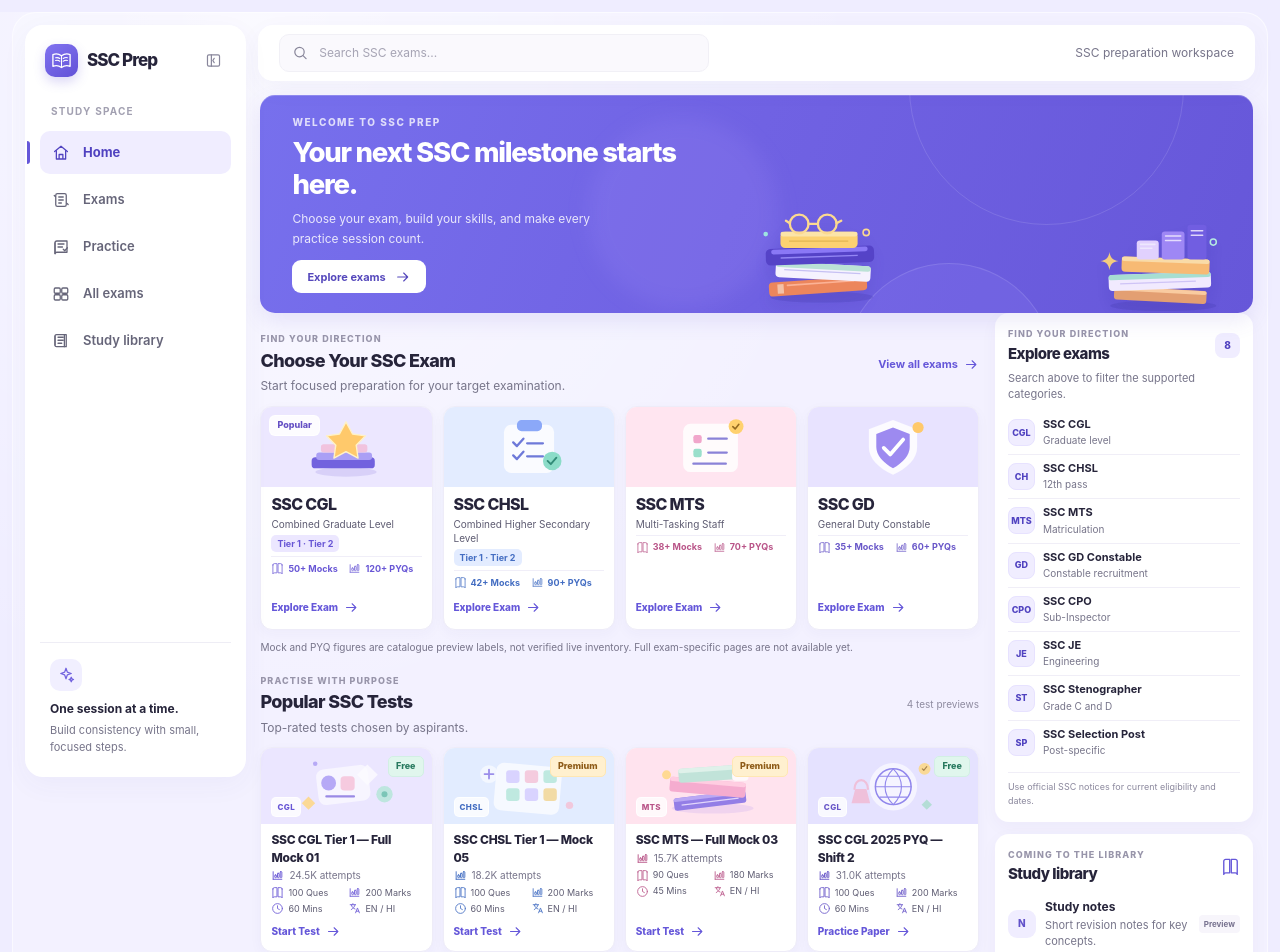
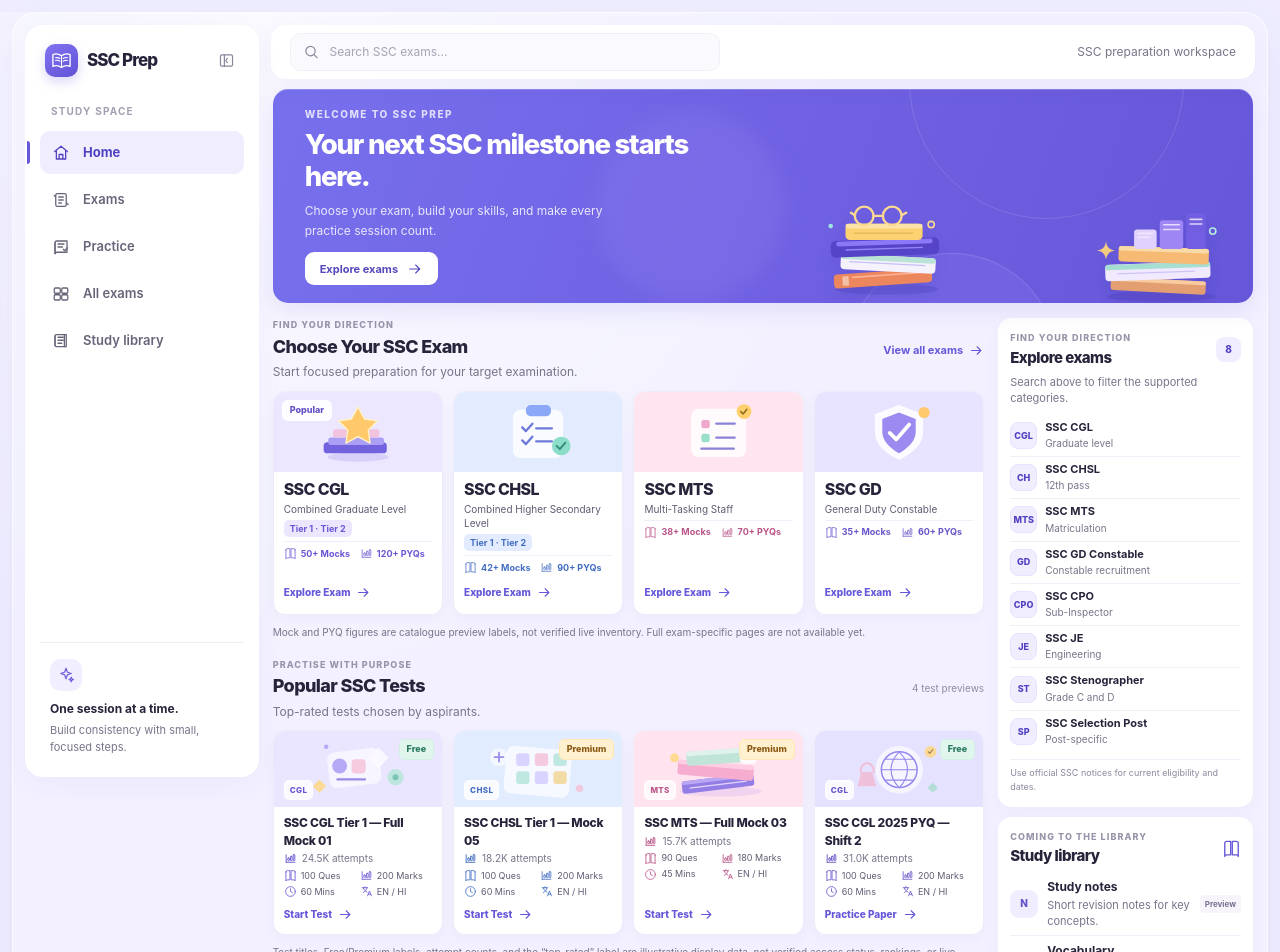
Before and after one commit to zerofall248-cmd/ssc-prep, a Next.js app: page / in a window 1280 px wide. Shown: the top 952 px of the page. Built offline with nearby package versions, Linux system fonts and the light colour scheme.

Commit message:
layout: balance workspace proportions and compact vertical rhythm

```diff
--- a/src/app/globals.css
+++ b/src/app/globals.css
@@ -21,7 +21,7 @@
   --radius-lg: 18px;
   --radius-md: 13px;
   --radius-sm: 9px;
-  --content-width: 1560px;
+  --content-width: 1680px;
 }
 
 * { box-sizing: border-box; }
@@ -76,12 +76,13 @@ a:focus-visible, button:focus-visible, input:focus-visible {
   margin: 12px auto;
   padding: 12px;
   display: grid;
-  grid-template-columns: minmax(210px, 18%) minmax(0, 1fr);
+  grid-template-columns: minmax(210px, 19%) minmax(0, 1fr);
   align-items: start;
   gap: 12px;
   background: rgba(255, 255, 255, .25);
-  border: 1px solid rgba(255, 255, 255, .58);
+  border: 1px solid rgba(255, 255, 255, .62);
   border-radius: 24px;
+  box-shadow: 0 18px 56px rgba(82, 68, 162, .065);
 }
 
 .sidebar {
@@ -244,9 +245,9 @@ a:focus-visible, button:focus-visible, input:focus-visible {
   position: sticky;
   top: 24px;
   z-index: 25;
-  min-height: 56px;
-  margin-bottom: 14px;
-  padding: 0 20px;
+  min-height: 54px;
+  margin-bottom: 10px;
+  padding: 0 18px;
   display: flex;
   align-items: center;
   gap: 20px;
@@ -390,26 +391,28 @@ a:focus-visible, button:focus-visible, input:focus-visible {
 .search-no-results button { display: block; margin-top: 8px; padding: 0; color: var(--purple); background: none; border: 0; font-weight: 700; }
 
 .workspace-content {
-  padding: 0 2px;
+  min-width: 0;
+  padding: 0 2px 2px;
 }
 
 .dashboard-grid {
   display: grid;
-  grid-template-columns: minmax(0, 1fr) minmax(258px, 26%);
+  grid-template-columns: minmax(0, 1fr) minmax(250px, 26%);
   align-items: start;
-  gap: 16px;
+  gap: 14px;
 }
 
 .primary-column { min-width: 0; }
 
 .hero-banner {
   position: relative;
-  min-height: 178px;
+  min-height: 174px;
+  margin-bottom: 15px;
   overflow: hidden;
   isolation: isolate;
   display: flex;
   align-items: center;
-  padding: 20px clamp(26px, 2.5vw, 36px);
+  padding: 18px clamp(26px, 2.5vw, 38px);
   color: white;
   background: linear-gradient(110deg, #7770ed 0%, #7062e3 48%, #6657d9 100%);
   border-radius: 15px;
@@ -440,7 +443,7 @@ a:focus-visible, button:focus-visible, input:focus-visible {
   filter: blur(10px);
 }
 
-.hero-content { position: relative; z-index: 2; width: min(440px, 100%); }
+.hero-content { position: relative; z-index: 2; width: min(440px, 48%); }
 
 .hero-eyebrow {
   margin: 0 0 7px;
@@ -485,13 +488,13 @@ a:focus-visible, button:focus-visible, input:focus-visible {
 
 .hero-cta:hover { transform: translateY(-1px); box-shadow: 0 5px 14px rgba(42, 28, 140, .18); }
 .hero-books { position: absolute; z-index: 1; width: 148px; pointer-events: none; filter: drop-shadow(0 9px 8px rgba(41, 29, 135, .1)); }
-.hero-books-left { left: 49%; bottom: 4px; opacity: .98; }
-.hero-books-right { right: 2%; bottom: -2px; width: 144px; opacity: .96; }
+.hero-books-left { left: 55%; bottom: 2px; opacity: .98; }
+.hero-books-right { right: 2%; bottom: -3px; width: 148px; opacity: .96; }
 
-.content-section { min-width: 0; margin-top: 19px; scroll-margin-top: 89px; }
+.content-section { min-width: 0; margin-top: 0; scroll-margin-top: 89px; }
 
 .content-section-heading {
-  margin-bottom: 10px;
+  margin-bottom: 9px;
   display: flex;
   align-items: end;
   justify-content: space-between;
@@ -728,12 +731,12 @@ a:focus-visible, button:focus-visible, input:focus-visible {
   min-width: 0;
   display: flex;
   flex-direction: column;
-  gap: 12px;
+  gap: 10px;
 }
 
 .rail-panel {
   min-width: 0;
-  padding: 13px 12px;
+  padding: 12px 11px;
   background: rgba(255, 255, 255, .96);
   border: 1px solid rgba(255, 255, 255, .9);
   border-radius: 14px;
@@ -764,7 +767,7 @@ a:focus-visible, button:focus-visible, input:focus-visible {
 
 .exam-directory-item {
   min-width: 0;
-  padding: 6px 0;
+  padding: 5px 0;
   display: flex;
   align-items: center;
   gap: 8px;
@@ -775,18 +778,18 @@ a:focus-visible, button:focus-visible, input:focus-visible {
 .exam-directory-item .exam-monogram { width: 27px; height: 27px; font-size: 9px; border-radius: 8px; }
 .exam-directory-copy strong { font-size: 11px; line-height: 1.3; }
 .exam-directory-copy small { font-size: 10px; }
-.exam-panel-footnote { margin: 8px 0 0; padding-top: 7px; color: #8c899e; border-top: 1px solid #f0eef7; font-size: 9px; line-height: 1.55; }
+.exam-panel-footnote { margin: 7px 0 0; padding-top: 6px; color: #8c899e; border-top: 1px solid #f0eef7; font-size: 9px; line-height: 1.55; }
 
 .exam-directory-empty { padding: 7px 0; }
 .exam-directory-empty p { margin: 0 0 6px; color: var(--muted); font-size: 11px; }
 .exam-directory-empty button { padding: 0; color: var(--purple); background: none; border: 0; font-size: 11px; font-weight: 700; }
 
 .library-panel { padding-bottom: 10px; }
-.resource-preview-list { margin-top: 7px; }
+.resource-preview-list { margin-top: 6px; }
 
 .resource-preview {
   min-width: 0;
-  padding: 7px 0;
+  padding: 6px 0;
   display: grid;
   grid-template-columns: 29px minmax(0, 1fr) auto;
   align-items: center;
@@ -829,8 +832,8 @@ a:focus-visible, button:focus-visible, input:focus-visible {
 .library-note { margin: 7px 0 0; color: #8c899e; font-size: 10px; line-height: 1.5; }
 
 .workspace-footer {
-  margin: 17px 0 2px;
-  padding: 11px 3px 1px;
+  margin: 14px 0 2px;
+  padding: 9px 3px 1px;
   display: flex;
   align-items: center;
   justify-content: space-between;
@@ -854,9 +857,11 @@ a:focus-visible, button:focus-visible, input:focus-visible {
   .sidebar { top: 19px; min-height: calc(100vh - 38px); }
   .toolbar { top: 19px; }
   .dashboard-grid { grid-template-columns: minmax(0, 1fr) minmax(228px, 28%); gap: 12px; }
-  .hero-banner { padding: 19px 25px; min-height: 170px; }
+  .hero-banner { padding: 17px 24px; min-height: 160px; }
+  .hero-content { width: min(430px, 51%); }
+  .hero-content h1 { max-width: 390px; }
   .hero-books { width: 124px; }
-  .hero-books-left { left: 49%; }
+  .hero-books-left { left: 55%; }
   .hero-books-right { width: 120px; right: 0; }
   .featured-exam-card-top { min-height: 76px; }
   .exam-illustration { width: 100px; height: 68px; }
@@ -883,13 +888,13 @@ a:focus-visible, button:focus-visible, input:focus-visible {
   .sidebar-collapsed { grid-template-columns: 76px minmax(0, 1fr); }
   .dashboard-grid { grid-template-columns: minmax(0, 1fr) minmax(205px, 28%); gap: 10px; }
   .toolbar-context { display: none; }
-  .hero-banner { min-height: 168px; padding: 18px 22px; }
+  .hero-banner { min-height: 154px; padding: 16px 20px; }
   .featured-exam-card-top { min-height: 74px; }
   .exam-illustration { width: 96px; height: 66px; }
   .popular-test-art { height: 70px; }
-  .hero-books-left { left: auto; right: 24%; width: 120px; }
+  .hero-books-left { left: auto; right: 23%; width: 120px; }
   .hero-books-right { width: 108px; opacity: .65; }
-  .hero-content { width: 72%; }
+  .hero-content { width: 64%; }
   .hero-content h1 { font-size: clamp(24px, 3vw, 29px); }
   .practice-grid { grid-template-columns: repeat(2, minmax(0, 1fr)); }
   .practice-card:last-child:nth-child(odd) { grid-column: 1 / -1; }
@@ -981,8 +986,8 @@ a:focus-visible, button:focus-visible, input:focus-visible {
   .toolbar-search-wrap { width: auto; min-width: 0; flex: 1; }
   .dashboard-grid { grid-template-columns: minmax(0, 1fr); gap: 0; }
   .utility-rail { margin-top: 24px; display: grid; grid-template-columns: repeat(2, minmax(0, 1fr)); align-items: start; gap: 12px; }
-  .hero-banner { min-height: 194px; padding: 22px 20px; }
-  .hero-content { width: 75%; }
+  .hero-banner { min-height: 182px; padding: 18px 20px; }
+  .hero-content { width: 72%; }
   .hero-books-left { right: 14%; bottom: 0; width: 110px; opacity: .6; }
   .hero-books-right { right: -17px; bottom: -7px; width: 100px; opacity: .45; }
   .hero-content h1 { max-width: 320px; font-size: clamp(26px, 5vw, 32px); }
@@ -1001,7 +1006,7 @@ a:focus-visible, button:focus-visible, input:focus-visible {
   .app-frame,
   .sidebar-collapsed { padding: 7px; }
   .sidebar, .sidebar-collapsed .sidebar { top: 7px; bottom: 7px; left: 7px; }
-  .hero-banner { min-height: 238px; align-items: flex-start; padding: 26px 20px; }
+  .hero-banner { min-height: 202px; align-items: flex-start; padding: 20px 18px; }
   .hero-content { width: 100%; }
   .hero-content h1 { max-width: 300px; font-size: 29px; }
   .hero-content > p:not(.hero-eyebrow) { max-width: 275px; }
@@ -1192,7 +1197,7 @@ a:focus-visible, button:focus-visible, input:focus-visible {
   line-height: 1.55;
 }
 
-.popular-tests-section { margin-top: 18px; }
+.popular-tests-section { margin-top: 17px; }
 .popular-test-card {
   min-width: 0;
   overflow: hidden;
```
